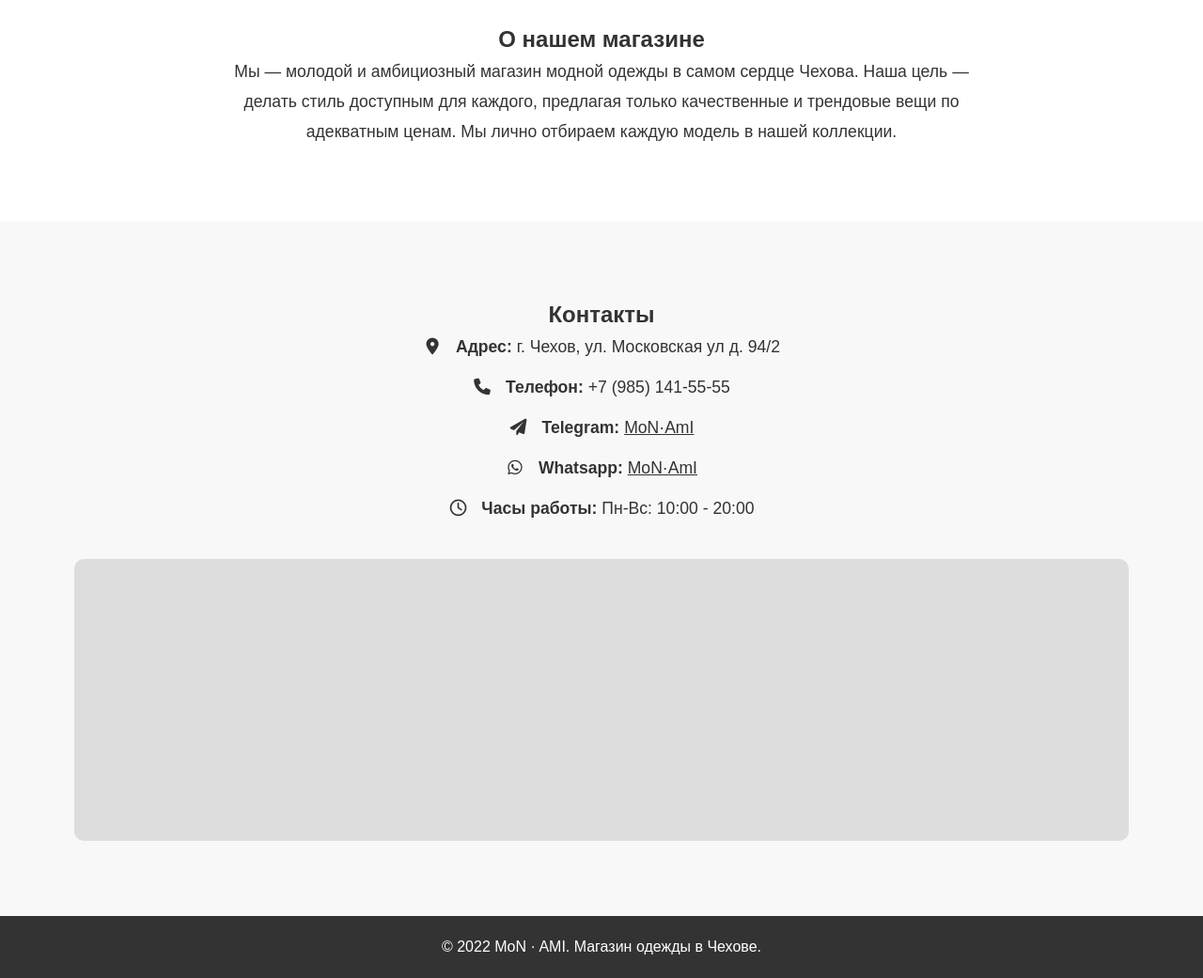
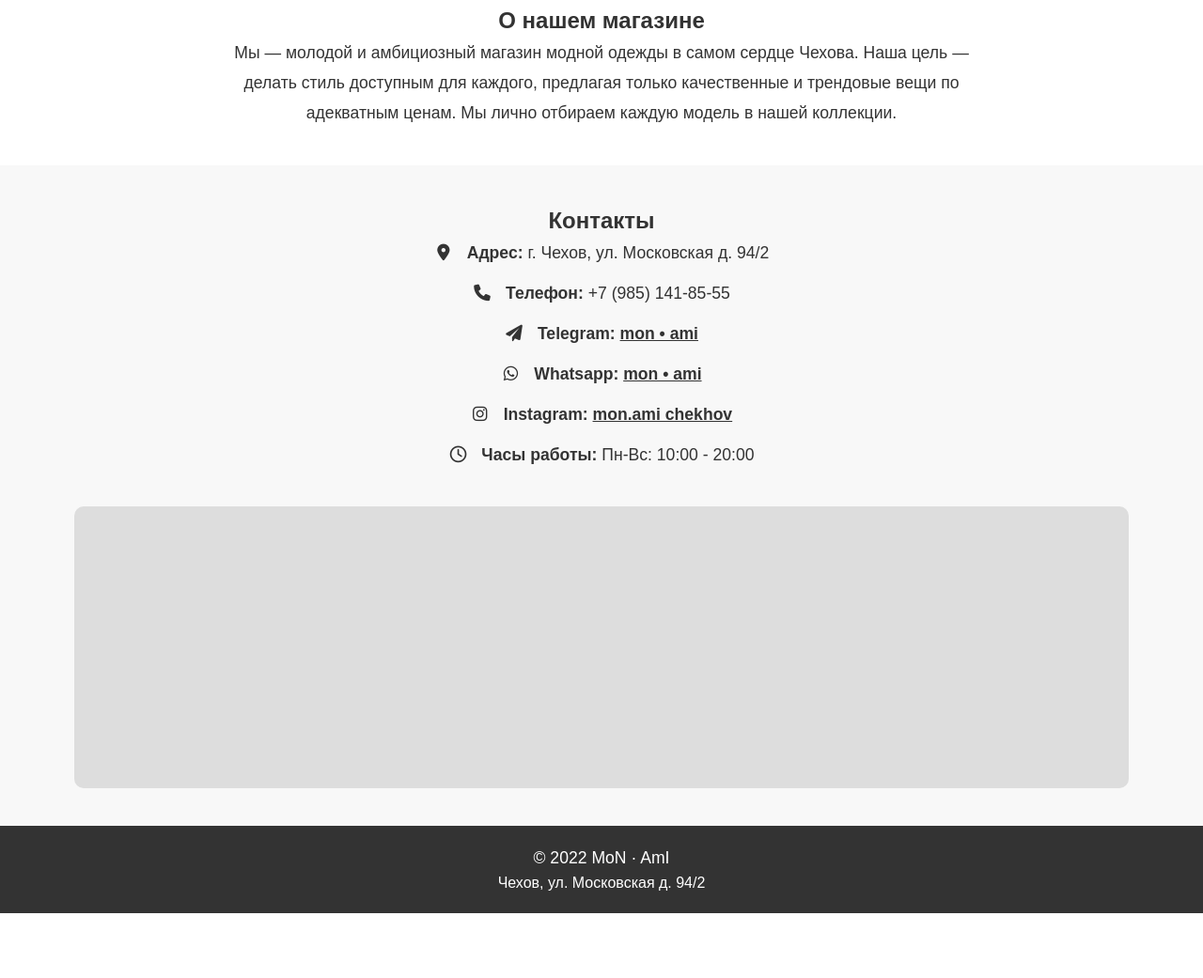
Before and after one commit to nikitingggarin/monami, a plain HTML site: page index.html in a window 1280 px wide. Shown: the part 717-1758 px from the top of the page at 94% size. After the commit the page ends 1689 px from the top, so only its background shows below. Drawn offline with Linux system fonts and the light colour scheme.

Commit message:
релиз 1.1

```diff
--- a/index.html
+++ b/index.html
@@ -112,11 +112,11 @@
             <div class="container">
                 <h1>Контакты</h1>
                 <div class="contact-info">
-                    <p><i class="fas fa-map-marker-alt"></i> <strong>Адрес:</strong> г. Чехов, ул. Московская ул д. 94/2</p>
-                    <p><i class="fas fa-phone"></i> <strong>Телефон:</strong> <a href="tel:+79851418555">+7 (985) 141-55-55</a></p>
-                    <p><i class="fas fa-paper-plane"></i> <strong>Telegram:</strong> <a href="https://t.me/+0X35G9yH6qk1ZGE6"><u>MoN·AmI</u></a></p>
-                    <p><i class="fab fa-whatsapp"></i> <strong>Whatsapp:</strong> <a href="https://chat.whatsapp.com/KKuxeFbatFzHuPYKwvqAYL?mode=ems_share_c"><u>MoN·AmI</u></a></p>
-
+                    <p><i class="fas fa-map-marker-alt"></i> <strong>Адрес:</strong> г. Чехов, ул. Московская д. 94/2</p>
+                    <p><i class="fas fa-phone"></i> <strong>Телефон:</strong> <a href="tel:+79851418555">+7 (985) 141-85-55</a></p>
+                    <p><i class="fas fa-paper-plane"></i>  <a href="https://t.me/+0X35G9yH6qk1ZGE6"><strong>Telegram: <u>mon • ami</u></strong></a></p>
+                    <p><i class="fab fa-whatsapp"></i><a href="https://chat.whatsapp.com/KKuxeFbatFzHuPYKwvqAYL?mode=ems_share_c"> <strong>Whatsapp: <u>mon • ami</u></strong> </a></p>
+                    <p><i class="fab fa-instagram"></i> <a href="https://www.instagram.com/mon.ami_chekhov?igsh=MW9xOHI5dnQwcnVqcw%3D%3D&utm_source=qr"><strong>Instagram: <u>mon.ami chekhov</u></strong> </a></p>
                     <p><i class="far fa-clock"></i> <strong>Часы работы:</strong> Пн-Вс: 10:00 - 20:00</p>
                 </div>
                 <div class="map-placeholder">
@@ -134,7 +134,8 @@
 
     <footer>
         <div class="container">
-            <p>&copy; 2022 MoN · AMI. Магазин одежды в Чехове.</p>
+            <p>&copy; 2022 MoN · AmI</p>
+            <p> Чехов, ул. Московская д. 94/2 </p>
         </div>
     </footer>
 </body>
--- a/style.css
+++ b/style.css
@@ -3,6 +3,19 @@
     margin: 0;
     padding: 0;
     box-sizing: border-box;
+}
+
+html {
+    scroll-behavior: smooth;
+    scroll-padding-top: 80px;
+}
+
+section {
+    scroll-margin-top: 80px;
+}
+
+#hero, #about, #contacts {
+    padding: 40px 0;
 }
 
 body {
@@ -18,23 +31,6 @@ body {
     padding: 0 15px;
 }
 
-/* Кнопка */
-.btn {
-    display: inline-block;
-    background: #e91e63;
-    color: white;
-    padding: 12px 25px;
-    text-decoration: none;
-    border-radius: 5px;
-    font-weight: bold;
-    transition: background 0.3s ease;
-    border: none;
-    cursor: pointer;
-}
-
-.btn:hover {
-    background: #c2185b;
-}
 
 /* Шапка */
 header {
@@ -86,7 +82,7 @@ nav ul li {
 nav ul li a {
     text-decoration: none;
     color: #333;
-    font-weight: 500;
+    font-weight: 600;
     transition: color 0.3s ease;
 }
 
@@ -100,7 +96,6 @@ nav ul li a:hover {
     width: 100%;
     height: 600px;
     overflow: hidden;
-    margin-top: 60px;
 }
 
 .carousel-input {
@@ -275,7 +270,7 @@ nav ul li a:hover {
 
 /* Секция "О нас" */
 #about {
-    padding: 80px 0;
+    /* padding: 40px 0; */
     text-align: center;
 }
 
@@ -291,9 +286,10 @@ nav ul li a:hover {
     line-height: 1.8;
 }
 
+
 /* Секция контактов */
 #contacts {
-    padding: 80px 0;
+    /* padding: 80px 0; */
     background: #f8f8f8;
     text-align: center;
 }
@@ -348,6 +344,12 @@ footer {
     text-align: center;
     padding: 20px 0;
 }
+
+footer p:nth-child(1) {
+    font-size: 1.1em;
+}
+
+
 
 /* Адаптивность */
 @media (max-width: 768px) {
```
